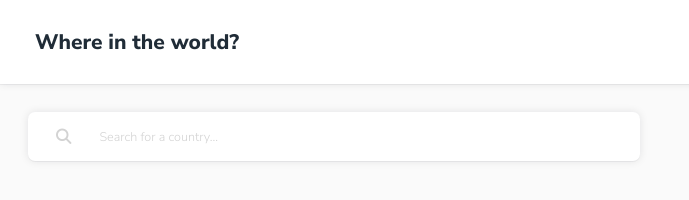
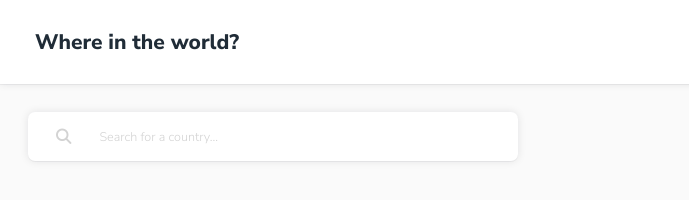
Before and after one commit to mahiranand/Rest-Countries, a plain HTML site: page index.html in a window 1280 px wide. Shown: the full height of the page, 0-689 px from the left. Drawn offline with Linux system fonts and the light colour scheme; no server answers.

Commit message:
search bar adjusted

```diff
--- a/style.css
+++ b/style.css
@@ -169,7 +169,7 @@ nav h1 {
     margin-bottom: 0;
   }
   .searchbar {
-    min-width: 50%;
+    min-width: 40%;
   }
   .dropdown {
     width: 15%;
```
